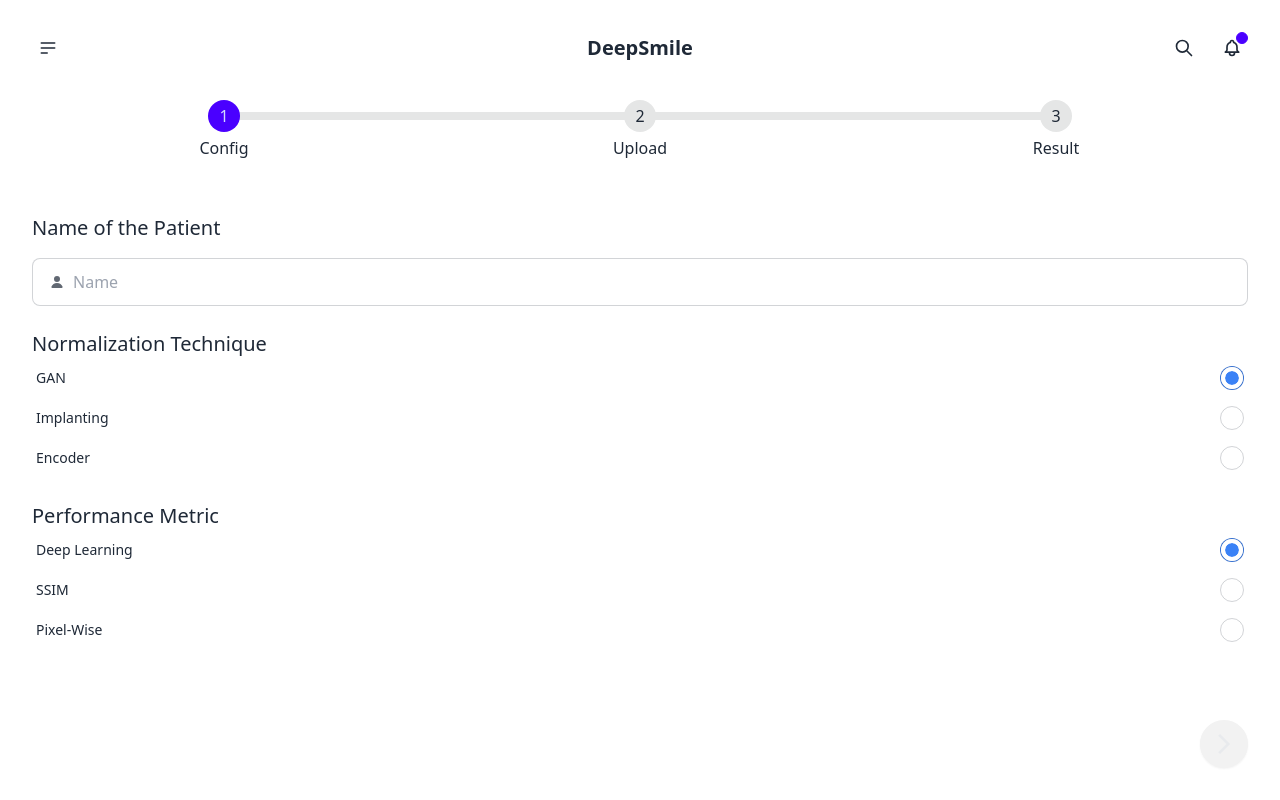
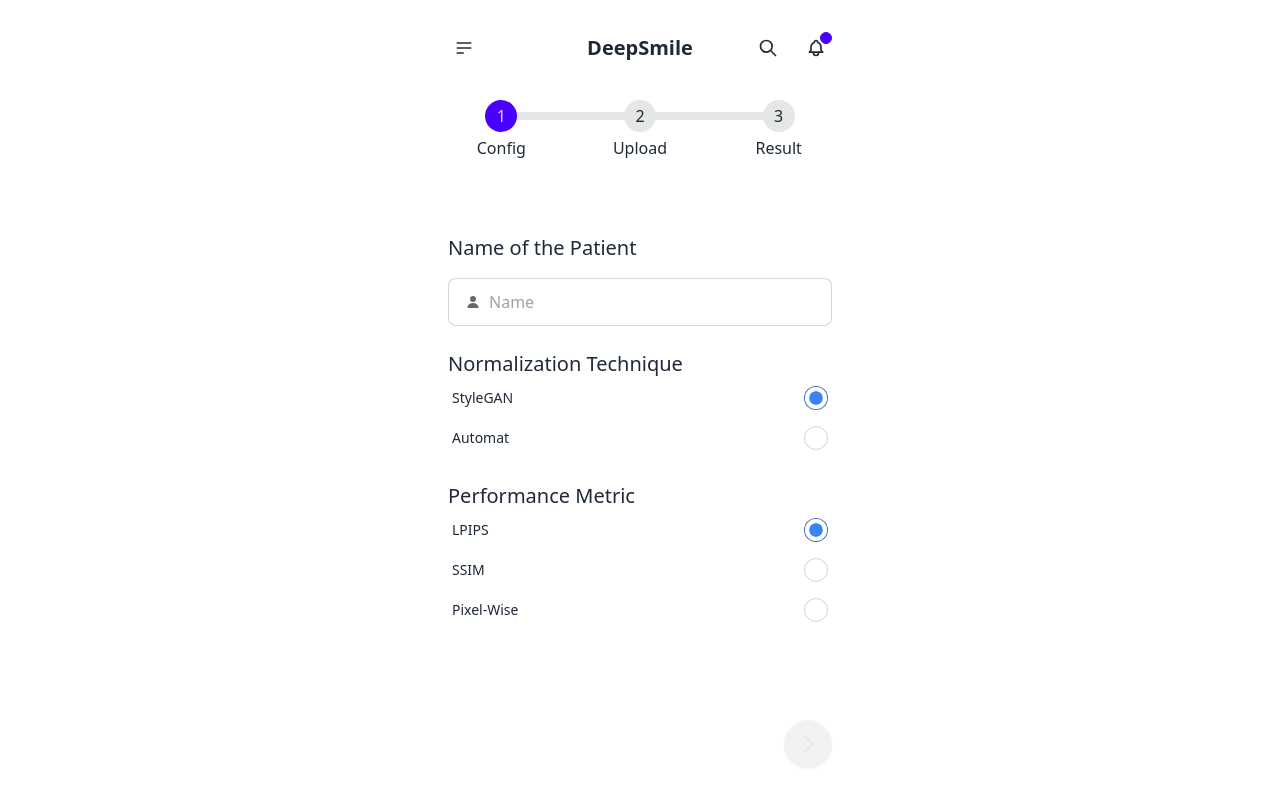
Before and after one commit to atick-faisal/Face-Anomaly-Appraisal-PWA, a React (Vite) app: page / in a window 1280 px wide. Built offline with nearby package versions, Linux system fonts and the light colour scheme.

Commit message:
Update config

```diff
--- a/src/App.jsx
+++ b/src/App.jsx
@@ -10,8 +10,9 @@
 function App() {
     const [screen, setScreen] = useState(1);
     const [name, setName] = useState("");
-    const [normalizationTechnique, setNormalizationTechnique] = useState("GAN");
-    const [performanceMetric, setPerformanceMetric] = useState("DL");
+    const [normalizationTechnique, setNormalizationTechnique] =
+        useState("stylegan");
+    const [performanceMetric, setPerformanceMetric] = useState("LPIPS");
     const [image, setImage] = useState(null);
     const [imgSrc, setImageSrc] = useState(null);
     const [loading, setLoading] = useState(false);
@@ -81,8 +82,8 @@
     };
 
     return (
-        <>
-            <div className="flex flex-col h-screen p-4">
+        <div className="max-w-md mx-auto">
+            <div className="flex flex-col h-screen p-4 max-w-lg">
                 <NavBar />
                 <Steps screen={screen} />
                 <div className="flex-grow place-content-center p-4">
@@ -153,7 +154,7 @@
                     )}
                 </div>
             </div>
-        </>
+        </div>
     );
 }
 
--- a/src/components/Config.jsx
+++ b/src/components/Config.jsx
@@ -44,31 +44,31 @@
             <p className="text-xl">Normalization Technique</p>
             <div className="form-control">
                 <label className="label cursor-pointer">
-                    <span className="label-text">GAN</span>
+                    <span className="label-text">StyleGAN</span>
                     <input
                         type="radio"
                         name="normalization"
-                        value="GAN"
+                        value="stylegan"
                         className="radio checked:bg-blue-500"
-                        checked={normalizationTechnique === "GAN"}
+                        checked={normalizationTechnique === "stylegan"}
                         onChange={handleNormalizationChange}
                     />
                 </label>
             </div>
             <div className="form-control">
                 <label className="label cursor-pointer">
-                    <span className="label-text">Implanting</span>
+                    <span className="label-text">Automat</span>
                     <input
                         type="radio"
                         name="normalization"
-                        value="Implanting"
+                        value="automat"
                         className="radio checked:bg-blue-500"
-                        checked={normalizationTechnique === "Implanting"}
+                        checked={normalizationTechnique === "automat"}
                         onChange={handleNormalizationChange}
                     />
                 </label>
             </div>
-            <div className="form-control">
+            {/* <div className="form-control">
                 <label className="label cursor-pointer">
                     <span className="label-text">Encoder</span>
                     <input
@@ -80,20 +80,20 @@
                         onChange={handleNormalizationChange}
                     />
                 </label>
-            </div>
+            </div> */}
 
             <br></br>
 
             <p className="text-xl">Performance Metric</p>
             <div className="form-control">
                 <label className="label cursor-pointer">
-                    <span className="label-text">Deep Learning</span>
+                    <span className="label-text">LPIPS</span>
                     <input
                         type="radio"
                         name="performanceMetric"
-                        value="DL"
+                        value="LPIPS"
                         className="radio checked:bg-blue-500"
-                        checked={performanceMetric === "DL"}
+                        checked={performanceMetric === "LPIPS"}
                         onChange={handlePerformanceMetricChange}
                     />
                 </label>
@@ -117,9 +117,9 @@
                     <input
                         type="radio"
                         name="performanceMetric"
-                        value="Pixel-Wise"
+                        value="Pixelwise"
                         className="radio checked:bg-blue-500"
-                        checked={performanceMetric === "Pixel-Wise"}
+                        checked={performanceMetric === "Pixelwise"}
                         onChange={handlePerformanceMetricChange}
                     />
                 </label>
```
